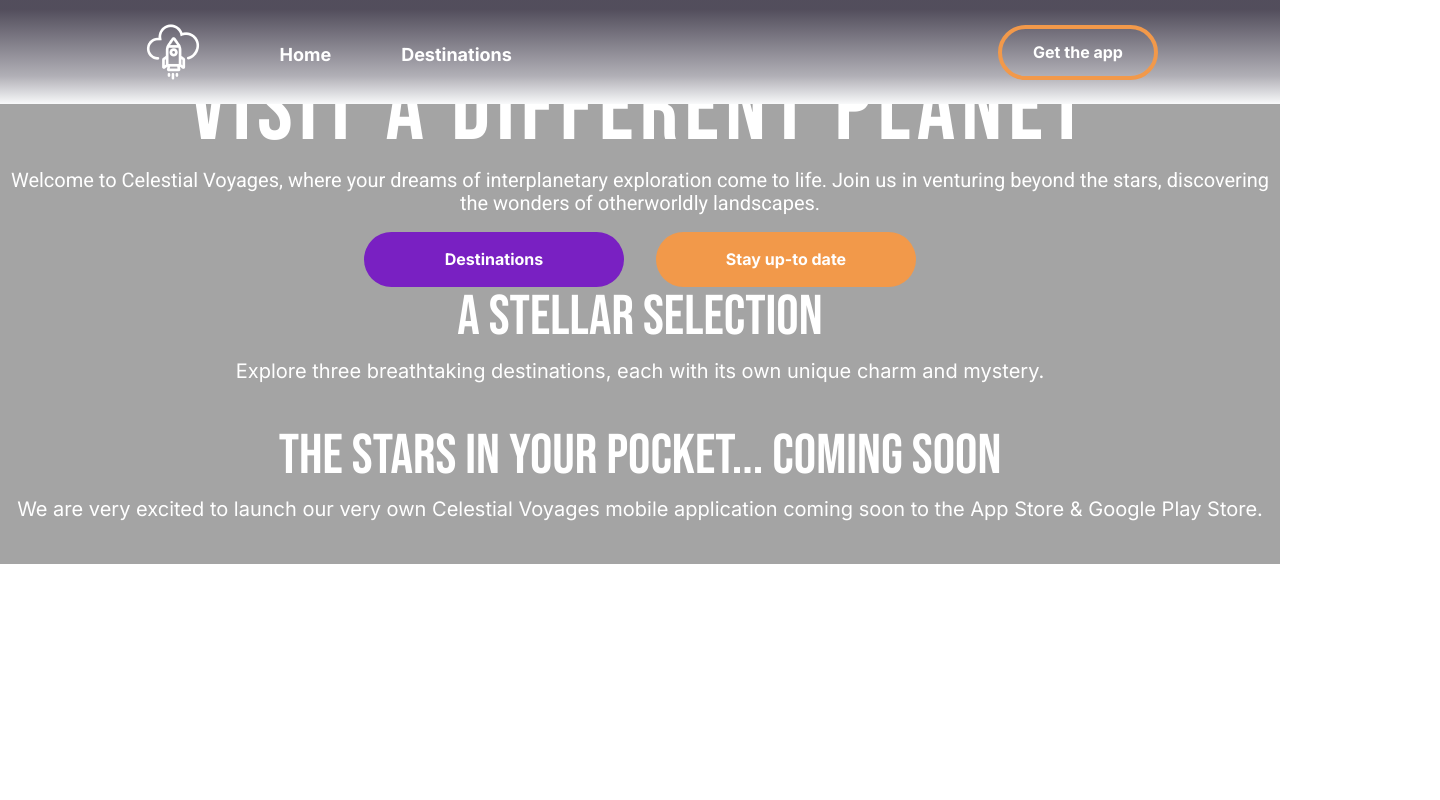
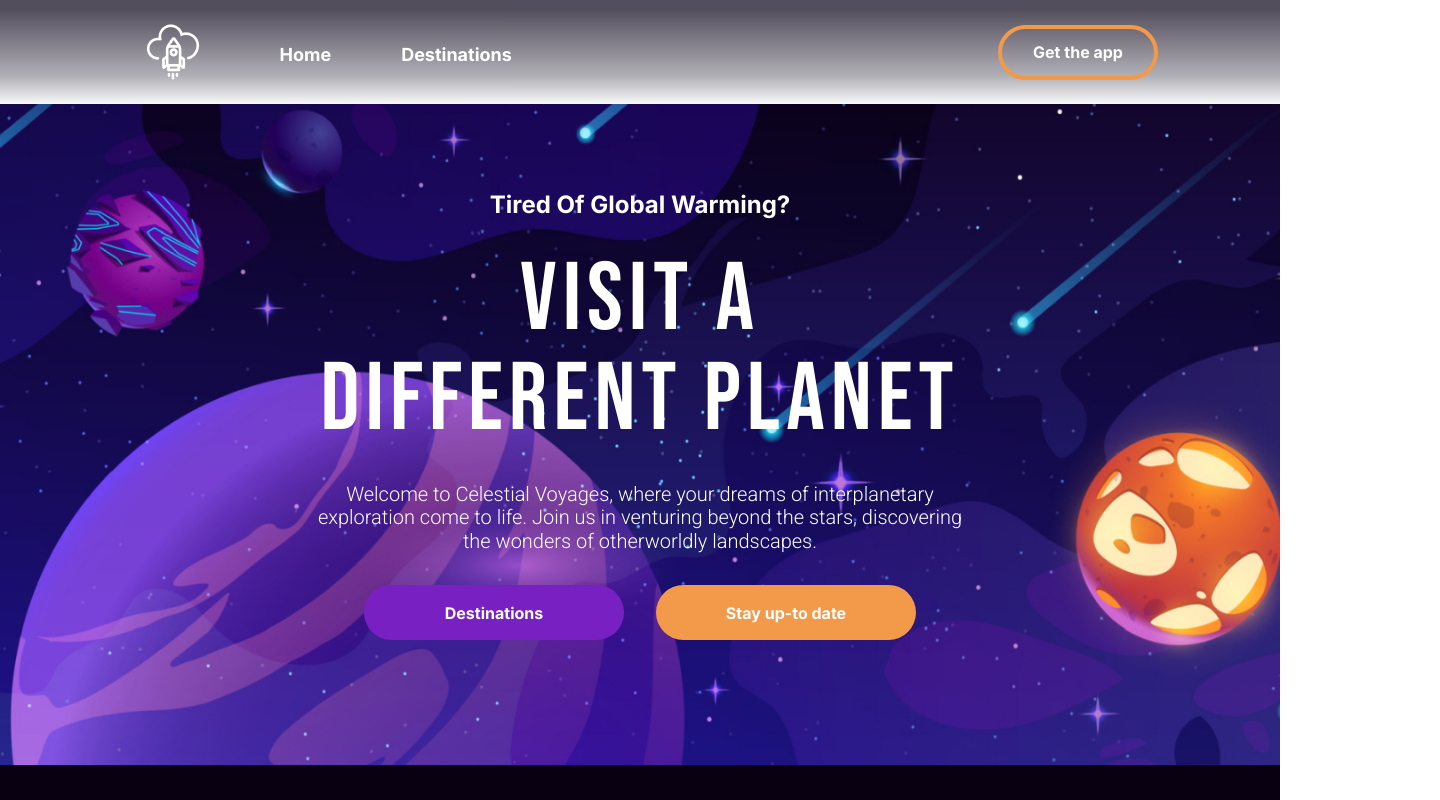
Before and after one commit to DupieM/duplessismarine_221326_galactic_getaways, a React (Create React App) app in the folder galactic_getaways/: page / in a window 1280 px wide. Shown: the top 800 px of the page, 1440 px wide, since content can reach past the window. Built offline with nearby package versions, Linux system fonts and the light colour scheme.

Commit message:
Landing Page Frontend Part 2

```diff
--- a/galactic_getaways/src/App.css
+++ b/galactic_getaways/src/App.css
@@ -5,7 +5,7 @@
 
 .App_landing {
   text-align: center;
-  background-color: #a4a4a4;
+  background-color: #090011;
 }
 
 .App-logo {
--- a/galactic_getaways/src/components/navbar_footer.css
+++ b/galactic_getaways/src/components/navbar_footer.css
@@ -6,7 +6,6 @@
     justify-content: space-between;
     align-items: center;
     padding: 10px;
-    background: #333;
     border: 1px solid grey;
     color: white;
     position: fixed;
--- a/galactic_getaways/src/pages/landing.css
+++ b/galactic_getaways/src/pages/landing.css
@@ -1,4 +1,22 @@
 /* Dashboard */
+
+.box {
+    margin-bottom: 260px;
+}
+
+.bg_img {
+    width: 100%;
+    height: 765px;
+}
+
+.maincard {
+    height: 449px;
+    width: 714px;
+    margin-left: auto;
+    margin-right: auto;
+    margin-top: -575px;
+    padding: 0;
+}
 
 .Sub_Heading {
     color: white;
@@ -6,6 +24,7 @@
     font-weight: 700;
     font-size: 24px;
     line-height: 29.05px;
+    margin-bottom: 32px;
 }
 
 .Main_Heading {
@@ -15,14 +34,16 @@
     font-size: 96px;
     line-height: 100px;
     letter-spacing: 6px;
+    margin-bottom: 32px;
 }
 
 .Body {
     color: white;
     font-family: "Roboto", sans-serif;
-    font-weight: 400;
+    font-weight: 300;
     font-size: 20px;
     line-height: 23.44px;
+    margin-bottom: 32px;
 }
 
 .bt {
@@ -68,6 +89,10 @@
 
 /* Destinations */
 
+.box2 {
+    margin-bottom: 260px;
+}
+
 .Sub_Heading_2 {
     color: white;
     font-family: "Bebas Neue", sans-serif;
--- a/galactic_getaways/src/pages/landing.js
+++ b/galactic_getaways/src/pages/landing.js
@@ -1,42 +1,51 @@
 import '../App.css';
 import './landing.css';
 import React from "react";
+import img from  '../Images/Header_background.jpg';
+import img2 from  '../Images/mobile_app_background.jpg'
 
 function Landing(){
     return (
 
         <div className="App_landing">
 
-            <br/>
-
+            <div className='box'>
+                <img src={img} className='bg_img'/>
+                <div className="maincard">
                     <h2 className="Sub_Heading">Tired Of Global Warming?</h2>
-
-            <h2 className="Main_Heading">Visit a different planet</h2>
-
+                    <h2 className="Main_Heading">
+                        Visit a <br/>
+                        different planet
+                    </h2>
                     <p className="Body">
-                Welcome to Celestial Voyages, where your dreams of interplanetary exploration come to life.
-                Join us in venturing beyond the stars, discovering the wonders of otherworldly landscapes.
+                        Welcome to Celestial Voyages, where your dreams of interplanetary <br/>
+                        exploration come to life. Join us in venturing beyond the stars, discovering <br/>
+                        the wonders of otherworldly landscapes.
                     </p>
-
                     <button className="bt">Destinations</button>
                     <button className="bt_2">Stay up-to date</button>
+                </div>
+            </div>
 
-            <br/>
-
+            <div className='box2'>
                 <h2 className="Sub_Heading_2">A Stellar Selection</h2>
-
                 <p className="Body_2">
                     Explore three breathtaking destinations, each with its own unique charm and mystery.
                 </p>
+            </div>
 
-            <br/>
-
+            <div>
+                <img src={img2} className='bg_img2'/>
+                <div>
                     <h2 className="Sub_Heading_3">THE STARS IN YOUR POCKET... Coming soon</h2>
-
                     <p className="Body_3">
                         We are very excited to launch our very own Celestial Voyages mobile application
                         coming soon to the App Store & Google Play Store.
                     </p>
+                </div>
+            </div>
+
+
 
             <br/>
 
```
Also changed, not shown: galactic_getaways/src/Images/Header_background.jpg, galactic_getaways/src/Images/mobile_app_background.jpg. Lines whose indentation alone changed are shown as unchanged.
